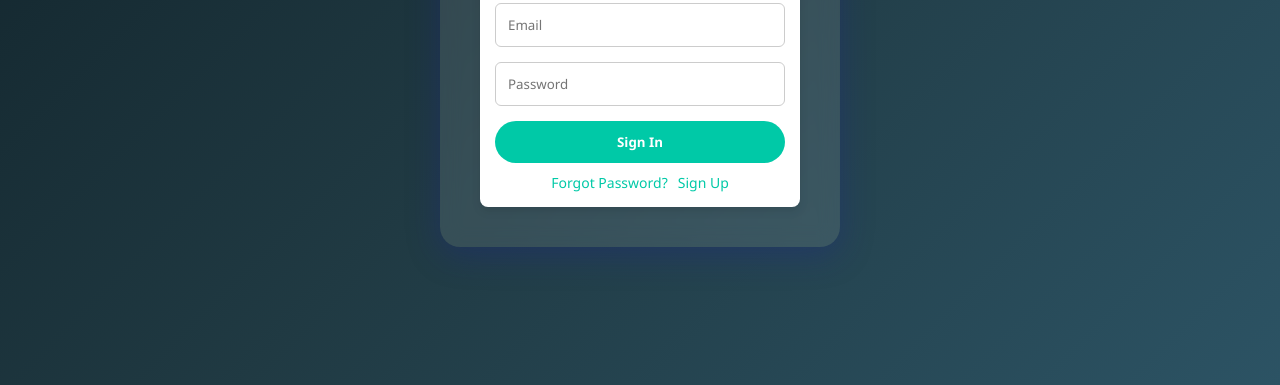
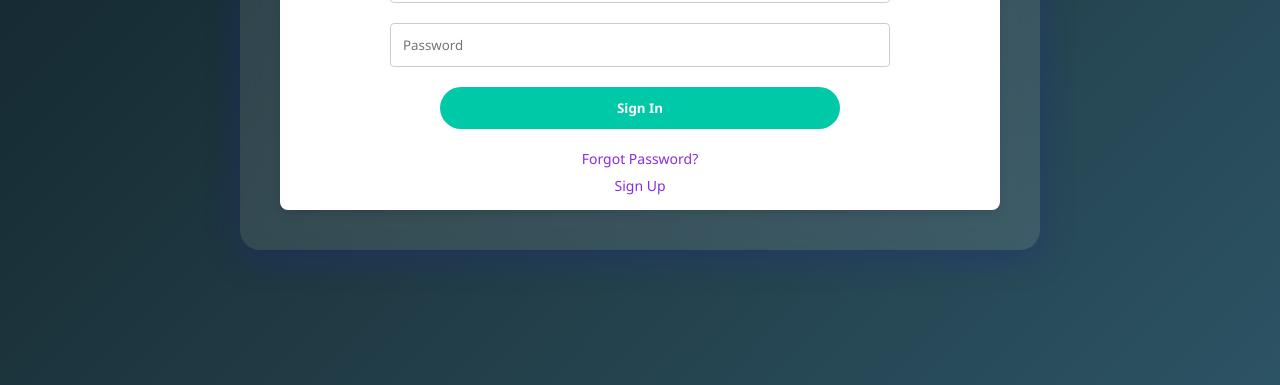
Before and after one commit to Rashi1575/PayWise, a plain HTML site: page index.html in a window 1280 px wide. Shown: the part 415-800 px from the top of the page. Drawn offline with Linux system fonts and the light colour scheme.

Commit message:
Final style.css
For signup/login

```diff
--- a/style.css
+++ b/style.css
@@ -9,7 +9,7 @@ body {
   margin: 0;
   padding: 0;
   font-family: 'Segoe UI', Tahoma, Geneva, Verdana, sans-serif;
-  background: linear-gradient(135deg, #0f2027, #203a43, #2c5364); /* elegant gradient */
+  background: linear-gradient(135deg, #0f2027, #203a43, #2c5364);
   background-size: cover;
   height: 100vh;
   display: flex;
@@ -18,11 +18,11 @@ body {
 }
 
 .container {
-  background-color: rgba(255, 255, 255, 0.1); /* translucent glass effect */
+  background-color: rgba(255, 255, 255, 0.1);
   backdrop-filter: blur(10px);
   border-radius: 20px;
   padding: 40px;
-  width: 400px;
+  width: 800px;
   box-shadow: 0 8px 32px 0 rgba(31, 38, 135, 0.37);
   color: white;
   text-align: center;
@@ -47,26 +47,31 @@ body {
 }
 
 h2 {
-  margin-bottom: 20px;
+  margin-bottom: 10px;
   text-align: center;
 }
 
 input {
   padding: 12px;
-  margin-bottom: 15px;
+  margin-bottom: 20px;
+  align-self: center;
+  width: 500px;
   border: 1px solid #ccc;
-  border-radius: 6px;
+  border-radius: 4px;
 }
 
 button {
   background-color: #00c9a7;
-  color: white;
+  color: rgb(252, 252, 252);
   border: none;
+  width: 400px;
+  align-self: center;
   padding: 12px 20px;
   border-radius: 25px;
   font-weight: bold;
   cursor: pointer;
   transition: 0.3s;
+  margin-bottom: 10px;
 }
 
 button:hover {
@@ -86,18 +91,18 @@ a {
 a:hover {
   text-decoration: underline;
 }
+
 .logo {
   display: flex;
   flex-direction: column;
   align-items: center;
-  /* margin-bottom: 20px; */
   margin-top: 20px;
+  margin-bottom: 10px;
 }
 
 .logo img {
   width: 150px;
   height: auto;
-  /* margin-bottom: 10px; */
 }
 
 .brand-title {
@@ -105,6 +110,7 @@ a:hover {
   margin-top: 10px;
   color: white;
 }
+
 .slogan {
   font-size: 30px;
   color: #0e0000;
@@ -112,21 +118,22 @@ a:hover {
   font-style: italic;
   text-align: center;
 }
+
 .form-links {
   display: flex;
-  justify-content: center;
-  gap: 10px;
+  flex-direction: column;
+  align-items: center;
+  gap: 8px;
   margin-top: 10px;
 }
 
 .form-links a {
-  color: #00c9a7;
+  color: blueviolet;
   font-weight: 500;
+  font-size: 14px;
   transition: all 0.3s ease;
-  font-size: 14px;
 }
 
 .form-links a:hover {
-  color: #00b494;
   text-decoration: underline;
 }
```
